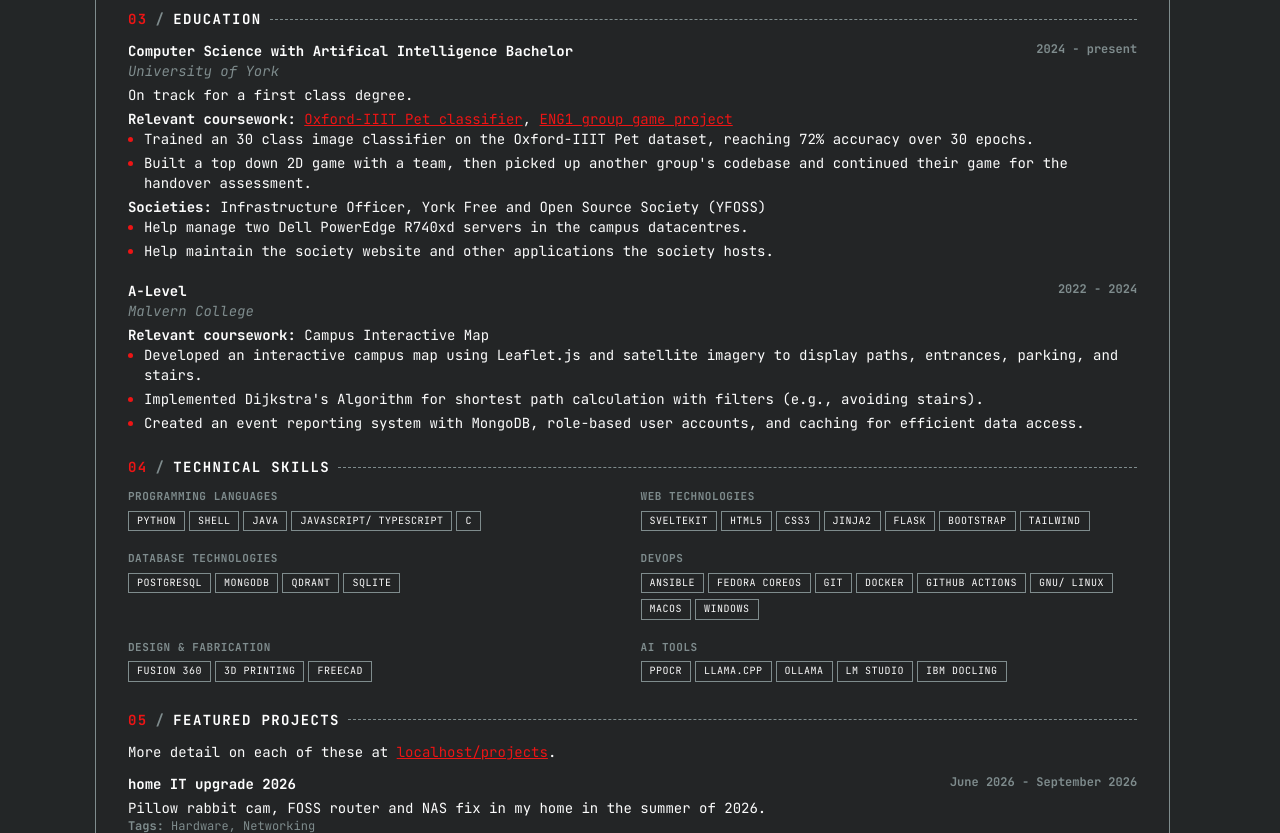
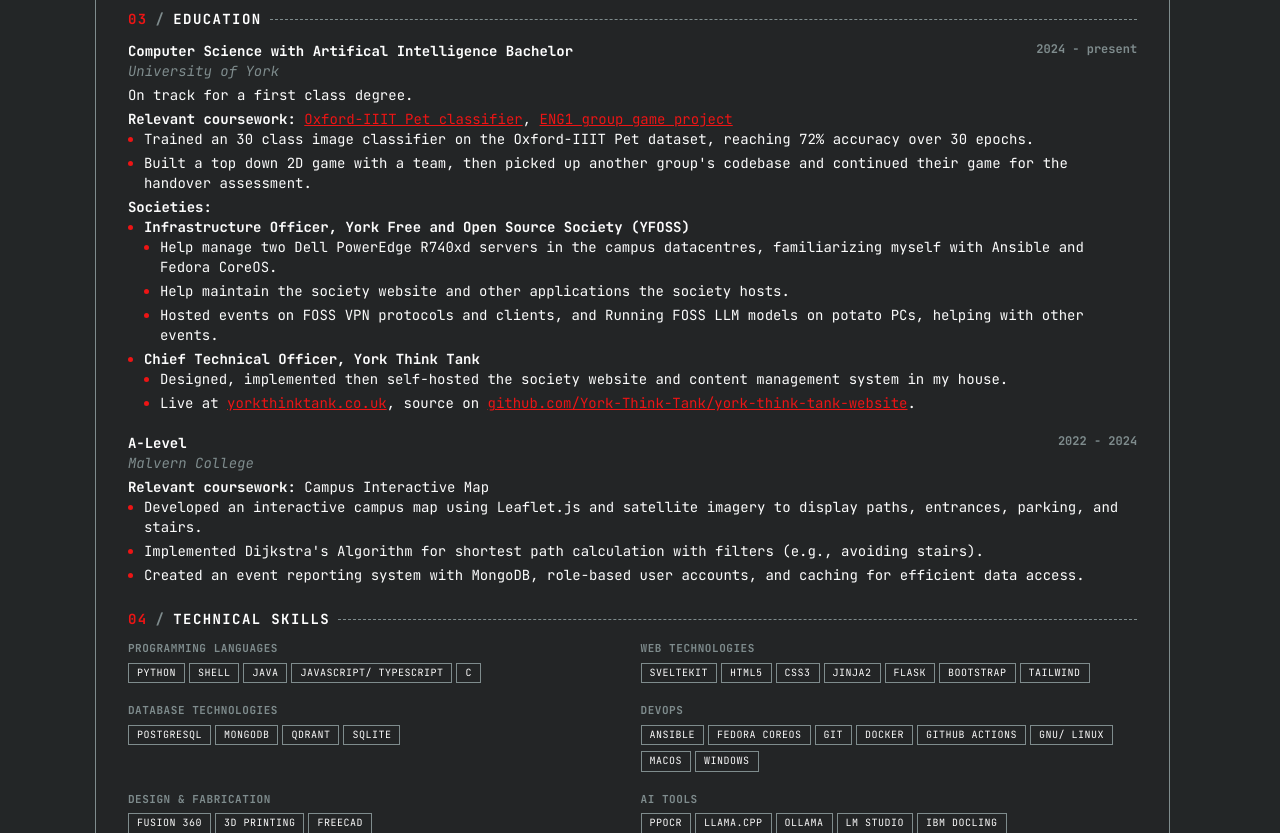
Before and after one commit to bensonchow123/portfolio_website, a Flask app: a page that uses templates/resume_body.html in a window 1280 px wide. Shown: the part 1494-2327 px from the top of the page. Run offline with Flask 3, Linux system fonts and the light colour scheme; style sheets or scripts are compiled from the project's sources.

Commit message:
docs(resume): Update resume content

```diff
--- a/templates/resume_body.html
+++ b/templates/resume_body.html
@@ -151,10 +151,24 @@
             <li class="mb-1">Trained an 30 class image classifier on the Oxford-IIIT Pet dataset, reaching 72% accuracy over 30 epochs.</li>
             <li class="mb-1">Built a top down 2D game with a team, then picked up another group's codebase and continued their game for the handover assessment.</li>
         </ul>
-        <p class="mt-1 text-breeze-fg"><strong>Societies:</strong> Infrastructure Officer, York Free and Open Source Society (YFOSS)</p>
+        <p class="mt-1 text-breeze-fg"><strong>Societies:</strong></p>
         <ul class="{{ bullets }}">
-            <li class="mb-1">Help manage two Dell PowerEdge R740xd servers in the campus datacentres.</li>
-            <li class="mb-1">Help maintain the society website and other applications the society hosts.</li>
+            <li class="mb-1"><strong>Infrastructure Officer, York Free and Open Source Society (YFOSS)</strong>
+                <ul class="{{ bullets }}">
+                    <li class="mb-1">Help manage two Dell PowerEdge R740xd servers in the campus datacentres, familiarizing myself with Ansible and Fedora CoreOS.</li>
+                    <li class="mb-1">Help maintain the society website and other applications the society hosts.</li>
+                    <li class="mb-1">Hosted events on FOSS VPN protocols and clients, and Running FOSS LLM models on potato PCs, helping with other events.</li>
+                </ul>
+            </li>
+            <li class="mb-1"><strong>Chief Technical Officer, York Think Tank</strong>
+                <ul class="{{ bullets }}">
+                    <li class="mb-1">Designed, implemented then self-hosted the society website and content management system in my house.</li>
+                    <li class="mb-1">Live at
+                        <a href="https://yorkthinktank.co.uk/" target="_blank" rel="noopener noreferrer" class="text-accent underline">yorkthinktank.co.uk</a>,
+                        source on
+                        <a href="https://github.com/York-Think-Tank/york-think-tank-website" target="_blank" rel="noopener noreferrer" class="text-accent underline">github.com/York-Think-Tank/york-think-tank-website</a>.</li>
+                </ul>
+            </li>
         </ul>
     </div>
 
```
